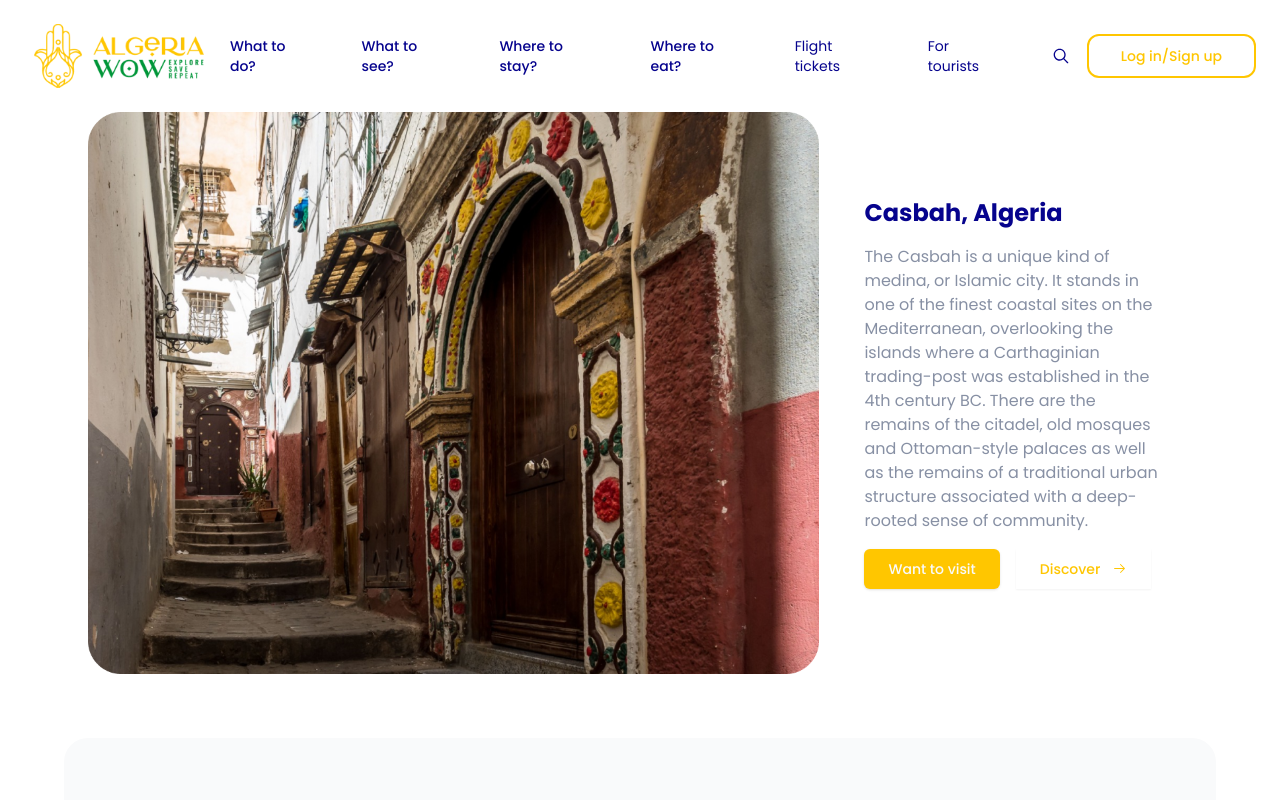
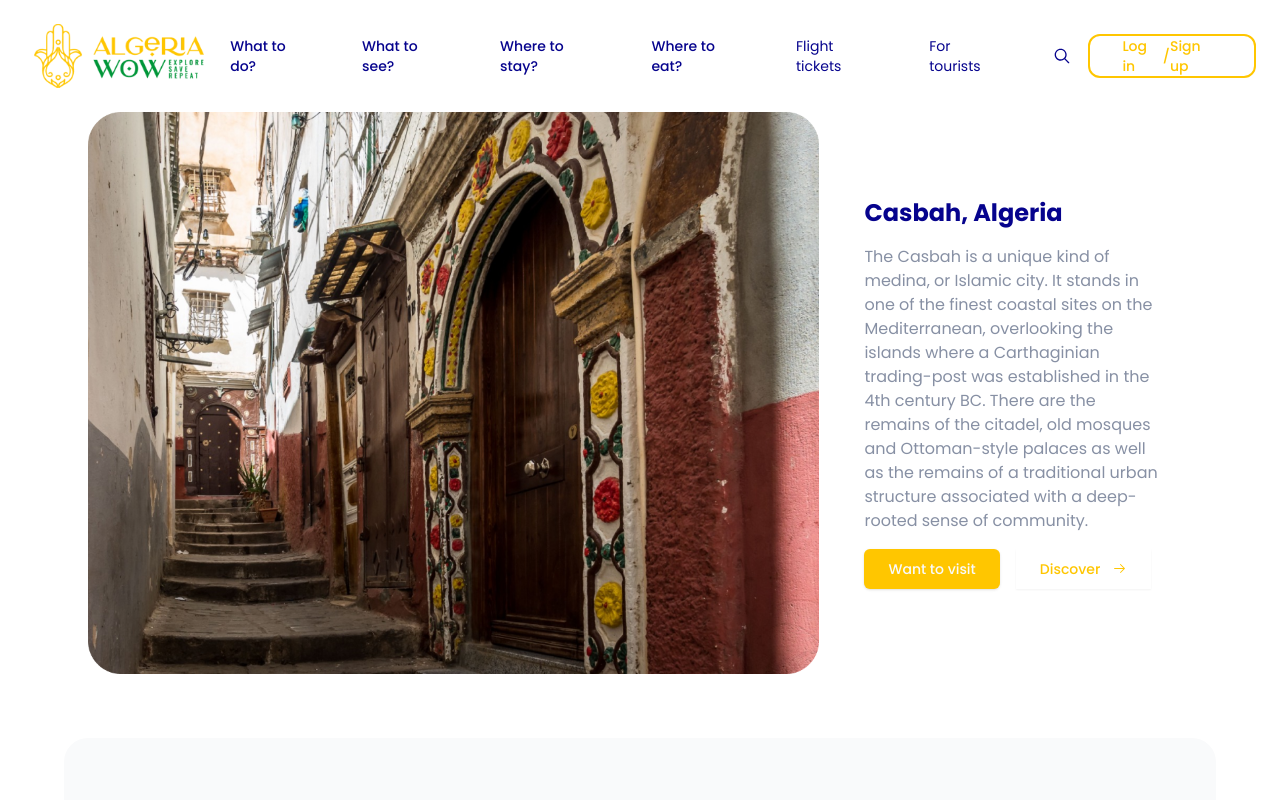
Before and after one commit to ZineddineBk09/Algeria-Wow, a Next.js app: page / in a window 1280 px wide. Shown: the top 800 px of the page. Built offline with nearby package versions, Linux system fonts and the light colour scheme.

Commit message:
update old dialogs

```diff
--- a/src/components/auth/login/index.tsx
+++ b/src/components/auth/login/index.tsx
@@ -51,7 +51,7 @@ export default function Login() {
     });
 
     console.log(res);
-    alert(JSON.stringify(res))
+    alert(JSON.stringify(res));
 
     // if (!res?.error) {
     //   // router.push(searchParams?.callbackUrl ?? (process.env.NEXT_PUBLIC_URL as string));
@@ -61,7 +61,7 @@ export default function Login() {
 
   return (
     <Dialog>
-      <DialogTrigger asChild>
+      {/* <DialogTrigger asChild>
         <Button
           variant="ghost"
           size="icon"
@@ -69,7 +69,13 @@ export default function Login() {
         >
           Log in
         </Button>
-      </DialogTrigger>
+      </DialogTrigger> */}
+      <Link
+        className="inline-flex h-11 w-fit items-center justify-center rounded-xl text-sm font-medium text-primary text-primary-yellow hover:bg-transparent hover:text-primary-yellow focus-visible:ring-gray-300 disabled:pointer-events-none disabled:opacity-50"
+        href="/login"
+      >
+        Log in
+      </Link>
 
       <DialogContent className="flex-1 overflow-y-auto px-6 py-8">
         <DialogHeader className="-ml-3 mb-2">{/* <Logo /> */}</DialogHeader>
--- a/src/components/auth/register/index.tsx
+++ b/src/components/auth/register/index.tsx
@@ -55,7 +55,7 @@ export default function Register() {
 
   return (
     <Dialog>
-      <DialogTrigger asChild>
+      {/* <DialogTrigger asChild>
         <Button
           variant="ghost"
           size="icon"
@@ -63,7 +63,13 @@ export default function Register() {
         >
           Sign up
         </Button>
-      </DialogTrigger>
+      </DialogTrigger> */}
+      <Link
+        className="inline-flex h-11 w-fit items-center justify-center rounded-xl text-sm font-medium text-primary text-primary-yellow hover:bg-transparent hover:text-primary-yellow focus-visible:ring-gray-300 disabled:pointer-events-none disabled:opacity-50"
+        href="/register"
+      >
+        Sign up
+      </Link>
 
       <DialogContent className="flex-1 overflow-y-auto px-6 py-8">
         <div className="mx-auto max-w-lg space-y-5 px-2">
```
